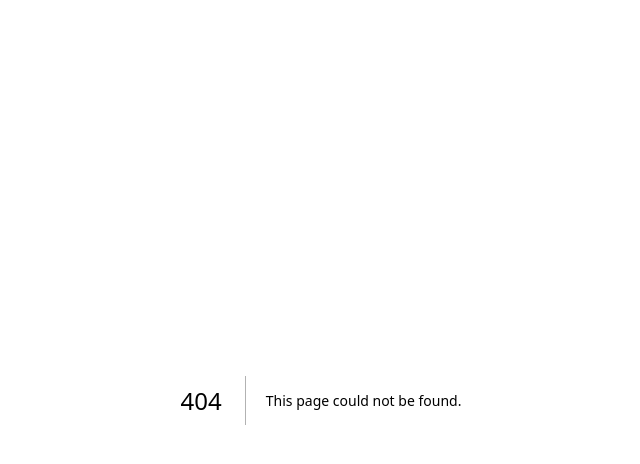
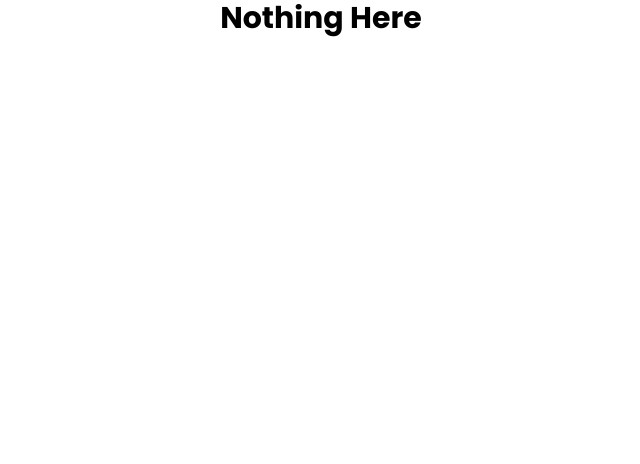
Before and after one commit to gunturoktavianto/frontend-ohu-tec-2023, a Next.js app: page /dashboard/backup in a window 1280 px wide. Before the commit this address had no page. Shown: the top 464 px of the page, without its empty margins (319-959 px from the left). Built offline with nearby package versions, Linux system fonts and the light colour scheme.

Commit message:
edit folder backup

```diff
--- /dev/null
+++ b/app/dashboard/backup/page.tsx
@@ -0,0 +1,6 @@
+import React from "react";
+// import FormInternship from "../../component-ohu/FormInternship";
+
+export default function page() {
+    return <h1 className="text-3xl text-center font-bold">Nothing Here</h1>;
+}
--- a/app/dashboard/internship-form/page.tsx
+++ /dev/null
@@ -1,6 +0,0 @@
-// import React from "react";
-// import FormInternship from "../../component-ohu/FormInternship";
-
-// export default function page() {
-//     return <FormInternship></FormInternship>;
-// }
```
Also changed, not shown: app/dashboard/backup/AppForm.tsx (renamed from app/dashboard/internship-form/AppForm.tsx), app/dashboard/backup/FormWrapper.tsx (renamed from app/dashboard/internship-form/FormWrapper.tsx), app/dashboard/backup/LinkPage2.tsx (renamed from app/dashboard/internship-form/LinkPage2.tsx), app/dashboard/backup/LinkPage3.tsx (renamed from app/dashboard/internship-form/LinkPage3.tsx), app/dashboard/backup/UseMultistepForm.tsx (renamed from app/dashboard/internship-form/UseMultistepForm.tsx), app/dashboard/backup/UserForm.tsx (renamed from app/dashboard/internship-form/UserForm.tsx).
